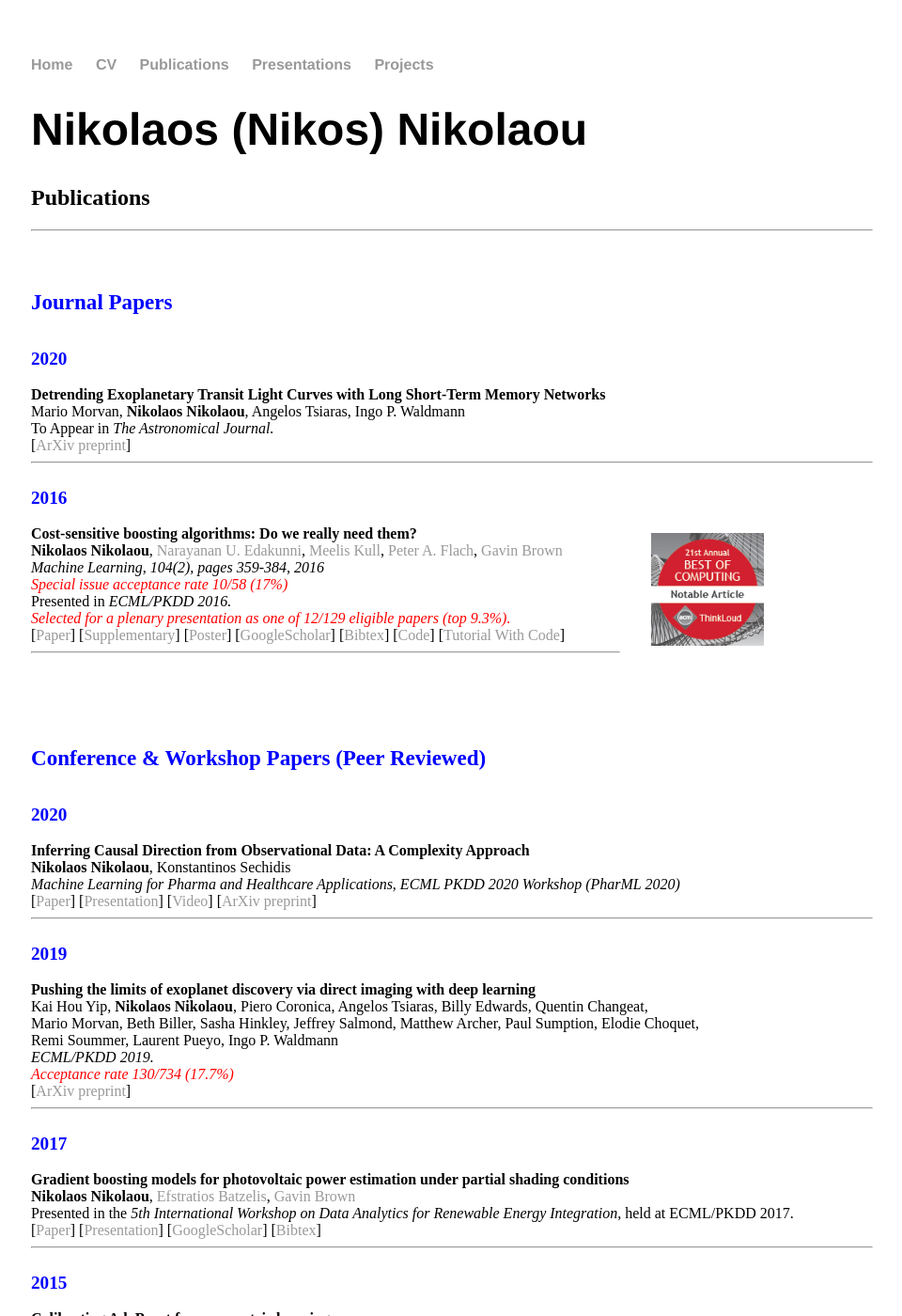
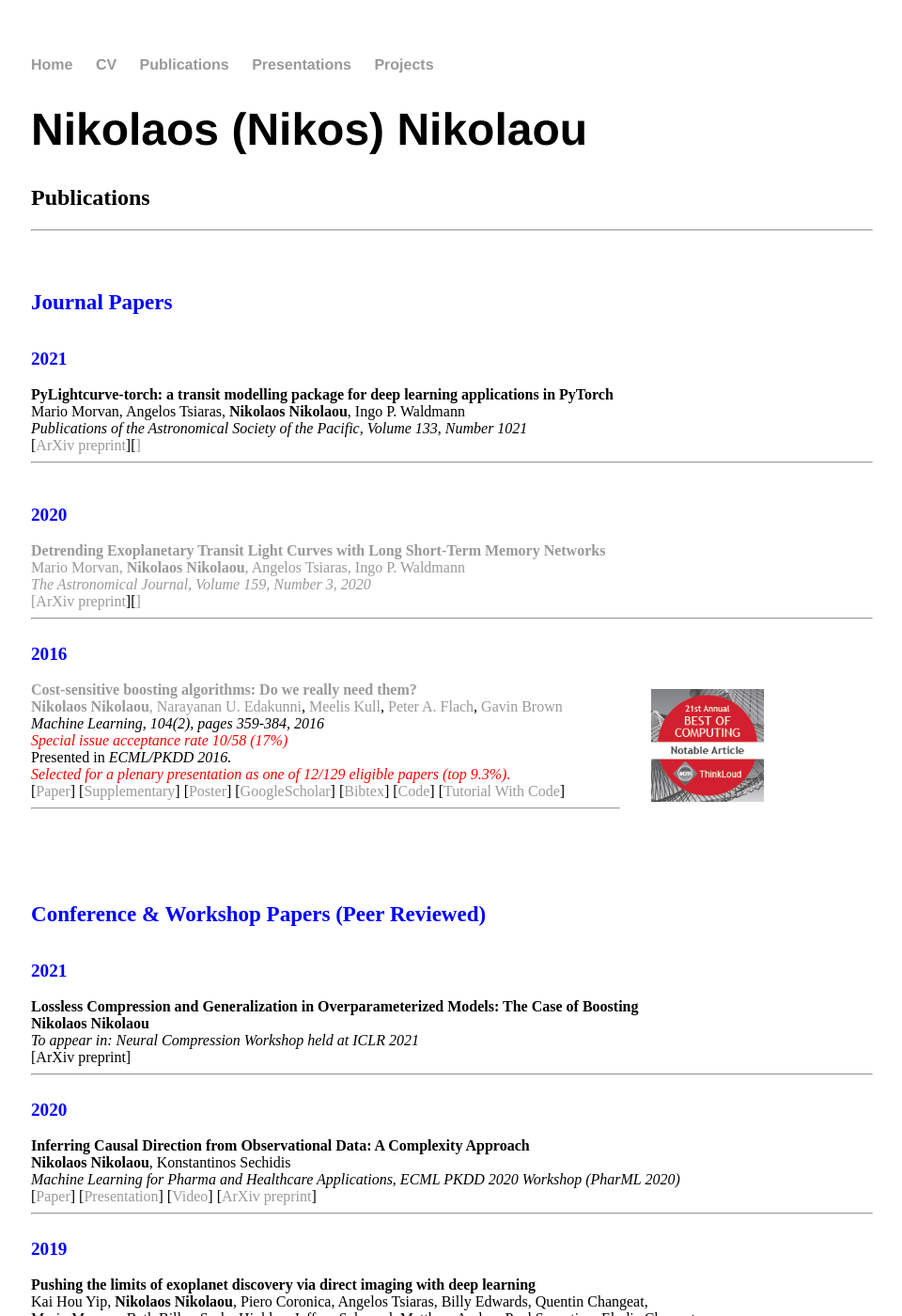
Before and after one commit to nnikolaou/nnikolaou.github.io, a Jekyll site: the page publications.html, which Jekyll copies as it is, in a window 1280 px wide and 1400 px high. Shown: the whole window at 94% size, without its empty margins (159-1119 px from the left). Built offline with Jekyll 4.4.1, drawn with Linux system fonts in a browser that asks for light colours; some of the changed text lies outside the part shown.

Commit message:
Update publications.html

```diff
--- a/publications.html
+++ b/publications.html
@@ -38,12 +38,22 @@
 
 <br><br><big><big><b><font color="blue">Journal Papers</font></b></big></big><br><br></font>
 
+<br><big><b><font color="blue">2021</font></b></big></font>
+
+<br><br><b>PyLightcurve-torch: a transit modelling package for deep learning applications in PyTorch</b>
+<br>Mario Morvan, Angelos Tsiaras, <b>Nikolaos Nikolaou</b>, Ingo P. Waldmann
+<br><i>Publications of the Astronomical Society of the Pacific, Volume 133, Number 1021</i>
+<br>[<a href="https://arxiv.org/abs/2011.02030#" target="_blank">ArXiv preprint</a>][<a href="https://iopscience.iop.org/article/10.1088/1538-3873/abe6e8" target ="_blank" IOP-</a>]
+<hr>
+
+<br>
+
 <br><big><b><font color="blue">2020</font></b></big></font>
 
 <br><br><b>Detrending Exoplanetary Transit Light Curves with Long Short-Term Memory Networks</b>
 <br>Mario Morvan, <b>Nikolaos Nikolaou</b>, Angelos Tsiaras, Ingo P. Waldmann
-<br>To Appear in <i>The Astronomical Journal.</i>
-<br>[<a href="https://arxiv.org/abs/2001.03370#" target="_blank">ArXiv preprint</a>]
+<br><i>The Astronomical Journal, Volume 159, Number 3, 2020</i>
+<br>[<a href="https://arxiv.org/abs/2001.03370#" target="_blank">ArXiv preprint</a>][<a href="https://iopscience.iop.org/article/10.3847/1538-3881/ab6aa7" target ="_blank" IOP-</a>]
 <hr>
 
 <br>
@@ -72,12 +82,19 @@
 
 <br><br><big><big><b><font color="blue">Conference & Workshop Papers (Peer Reviewed)</font></b></big></big><br><br></font>
 
+<br><big><b><font color="blue">2021</font></b></big></font>
+
+<br><br><b>Lossless Compression and Generalization in Overparameterized Models: The Case of Boosting</b>
+<br><b>Nikolaos Nikolaou</b>
+<br><i>To appear in: Neural Compression Workshop held at ICLR 2021</i>
+<br>[ArXiv preprint]
+<hr>
+
 <br><big><b><font color="blue">2020</font></b></big></font>
 
 <br><br><b>Inferring Causal Direction from Observational Data: A Complexity Approach</b>
 <br><b>Nikolaos Nikolaou</b>, Konstantinos Sechidis
 <br><i>Machine Learning for Pharma and Healthcare Applications, ECML PKDD 2020 Workshop (PharML 2020)</i>
-
 <br>[<a href="https://drive.google.com/file/d/17CWnF-gPXrVq--r50681i1Rsp6QhAba2/view" target="_blank">Paper</a>] [<a href="/files/pharml2020presentation.pdf" target="_blank">Presentation</a>] [<a href="https://slideslive.com/38933080/inferring-causal-direction-from-observational-data-a-complexity-approach" target="_blank">Video</a>] [<a href="https://arxiv.org/abs/2010.05635" target="_blank">ArXiv preprint</a>]
 <hr>
 
@@ -132,13 +149,6 @@
 <br><br><b>Peeking inside the Black Box: Interpreting Deep Learning Models for Exoplanet Atmospheric Retrievals</b>
 <br>Kai Hou Yip, Quentin Changeat, <b>Nikolaos Nikolaou</b>, Mario Morvan, Billy Edwards, Ingo P. Waldmann, Giovanna Tinetti
 <br>[<a href="https://arxiv.org/abs/2011.11284" target="_blank">ArXiv preprint</a>]
-<hr>
-
-<br>
-
-<br><br><b>PyLightcurve-torch: a transit modelling package for deep learning applications in PyTorch</b>
-<br>Mario Morvan, Angelos Tsiaras, <b>Nikolaos Nikolaou</b>, Ingo P. Waldmann
-<br>[<a href="https://arxiv.org/abs/2011.02030#" target="_blank">ArXiv preprint</a>]
 <hr>
 
 <br>
```
